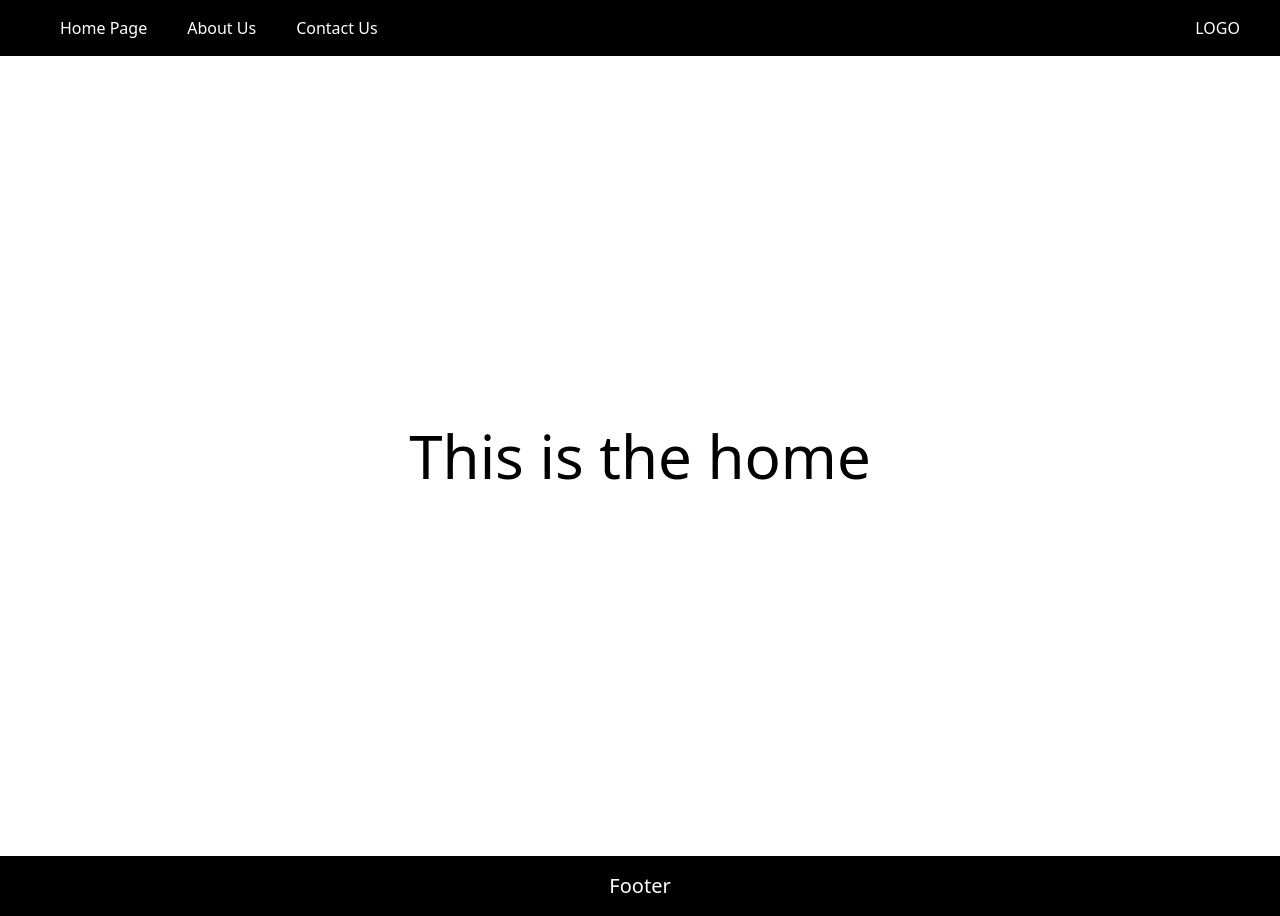
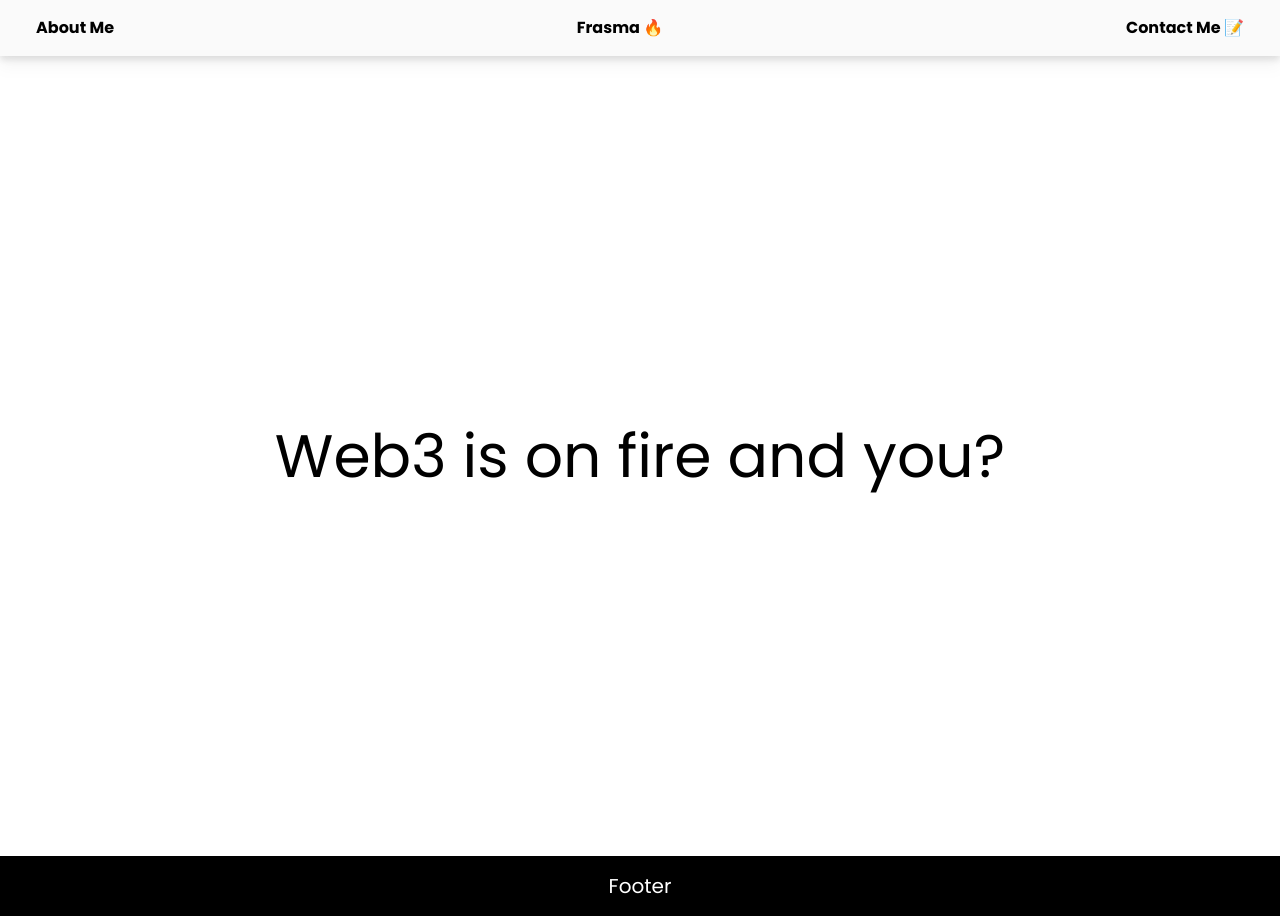
Before and after one commit to francemazzi/frasma, a Next.js app: page / in a window 1280 px wide. Built offline with nearby package versions, Linux system fonts and the light colour scheme.

Commit message:
add style page

```diff
--- a/components/molecols/Header/Footer.tsx
+++ /dev/null
@@ -1,9 +0,0 @@
-const Footer = () => {
-  return (
-    <div className="bg-black flex justify-center py-4 text-white">
-      <div className="text-xl">Footer</div>
-    </div>
-  );
-};
-
-export default Footer;
--- a/components/molecols/Navbar/Navbar.tsx
+++ b/components/molecols/Navbar/Navbar.tsx
@@ -3,20 +3,18 @@ import { navBarLinks } from "../Navbar/navbarCostants";
 
 const NavBar = () => {
   return (
-    <div className="bg-black flex justify-between items-center py-4 px-10">
-      <div>
-        <div className="text-white flex">
+    <div className="bg-neutral-50 py-4 px-4 flex flex-row justify-between items-center drop-shadow-lg">
       {navBarLinks.map((link, i) => {
         return (
-              <div key={i}>
+          <div key={i} className="text-[#000] font-bold">
             <a
-                  className="px-5 py-2 hover:text-green-400"
+              className="px-5 py-2 hover:text-[#CDFCF6]"
               href={
-                    link === "Home Page"
+                link === "Frasma 🔥"
                   ? "/"
-                      : link === "About Us"
-                      ? "/aboutUs"
-                      : "/contactUs"
+                  : link === "About Me"
+                  ? "/AboutMe"
+                  : "/ContactMe"
               }
             >
               {link}
@@ -25,9 +23,6 @@ const NavBar = () => {
         );
       })}
     </div>
-      </div>
-      <div className="text-white">LOGO</div>
-    </div>
   );
 };
 
--- a/components/molecols/Navbar/navbarCostants.ts
+++ b/components/molecols/Navbar/navbarCostants.ts
@@ -1 +1,5 @@
-export const navBarLinks: string[] = ["Home Page", "About Us", "Contact Us"];
+export const navBarLinks: string[] = [
+  "About Me",
+  "Frasma 🔥",
+  "Contact Me 📝 ",
+];
--- a/components/molecols/sliders/Header.tsx
+++ b/components/molecols/sliders/Header.tsx
@@ -3,7 +3,7 @@ import React from "react";
 const Header = () => {
   return (
     <div>
-      <div className="">This is the home</div>
+      <div className="">Web3 is on fire and you?</div>
     </div>
   );
 };
--- a/pages/index.tsx
+++ b/pages/index.tsx
@@ -10,6 +10,10 @@ export default function Home() {
         <title>Frasma - web3 Onfire</title>
         <meta name="description" content="Generated by create next app" />
         <link rel="icon" href="/favicon.ico" />
+        <link
+          href="https://fonts.googleapis.com/css2?family=Poppins:ital,wght@0,300;0,400;0,500;0,600;0,700;0,800;0,900;1,200;1,500;1,600&display=swap"
+          rel="stylesheet"
+        />
       </Head>
 
       <div className="h-screen flex justify-center text-6xl p-6 items-center">
--- a/tailwind.config.js
+++ b/tailwind.config.js
@@ -6,7 +6,9 @@ module.exports = {
     "./components/**/*.{js,ts,jsx,tsx}",
   ],
   theme: {
-    extend: {},
+    extend: {
+      fontFamily: { sans: ["Poppins", "sans-serif"] },
+    },
   },
   plugins: [],
 };
```
Lines whose indentation alone changed are shown as unchanged.
